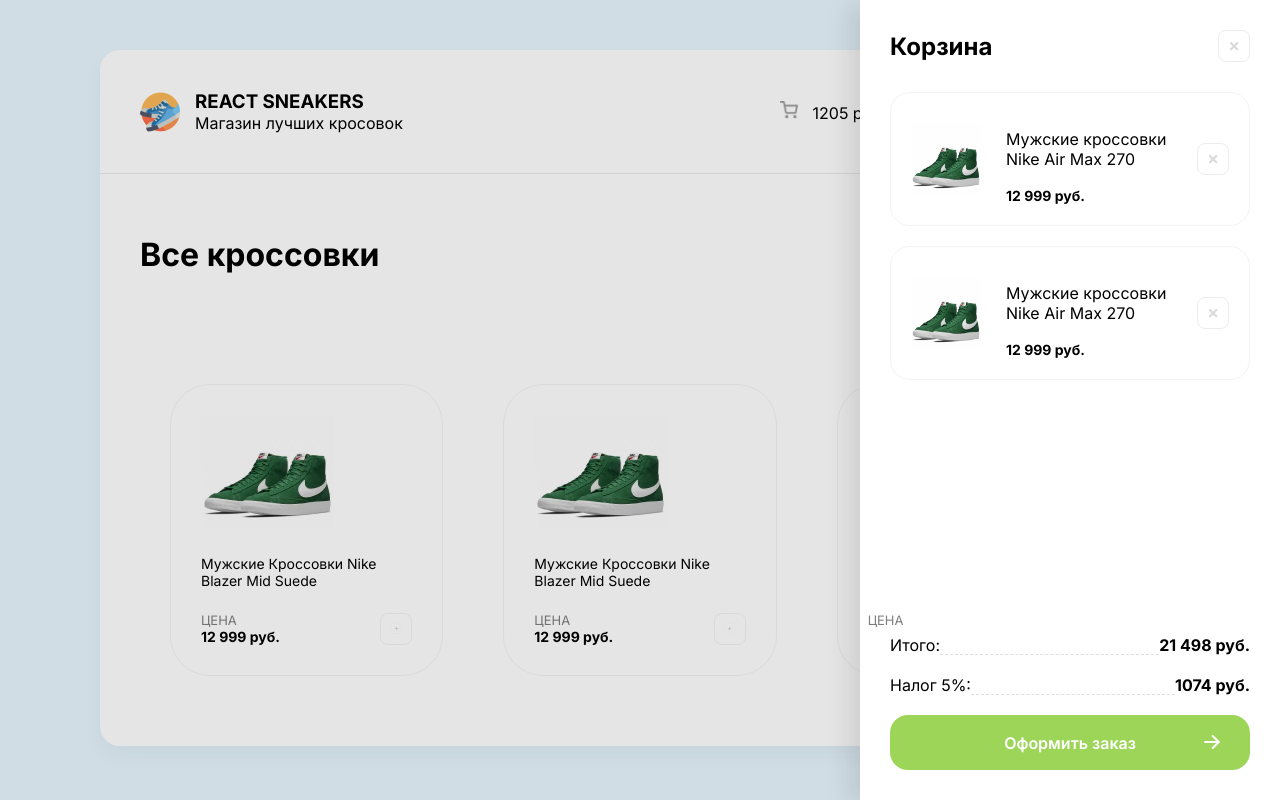
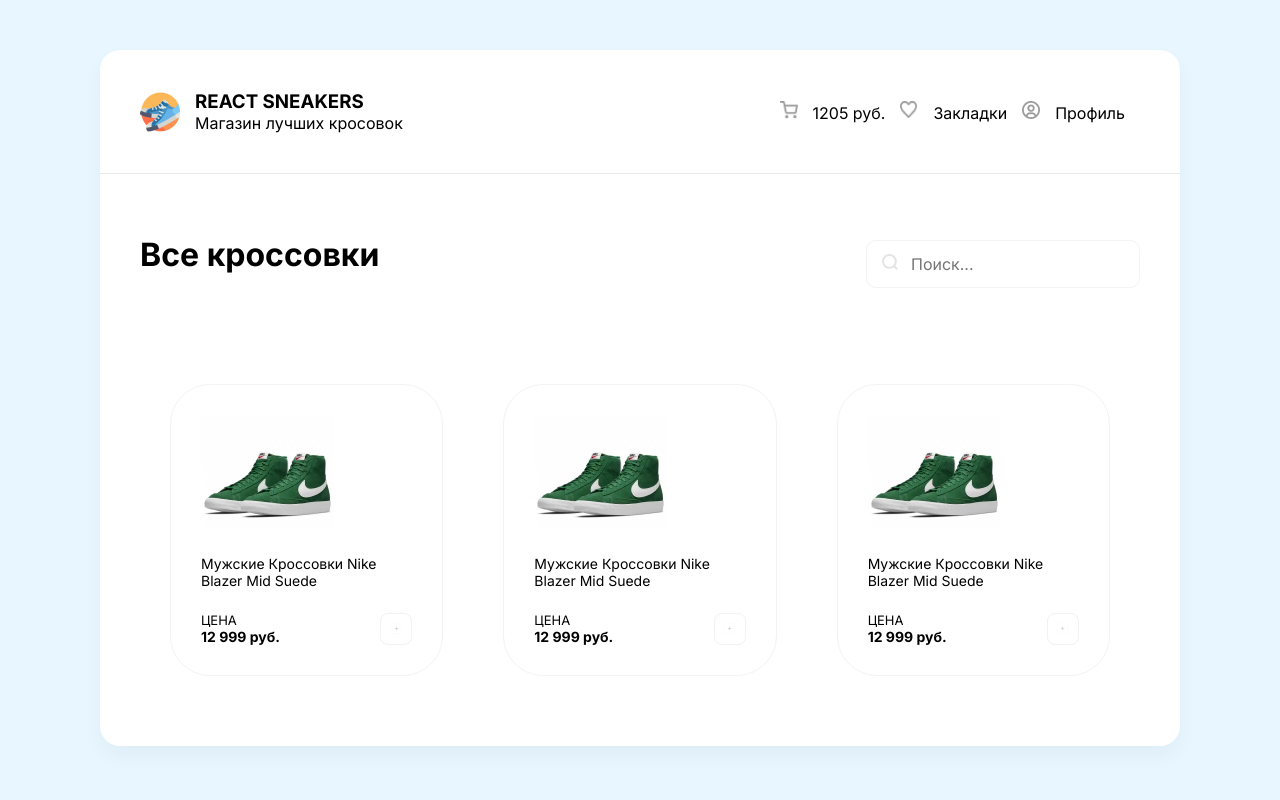
Before and after one commit to 1-infinity-1/sneaker, a React (Create React App) app: page / in a window 1280 px wide. Built offline with nearby package versions, Linux system fonts and the light colour scheme.

Commit message:
доработал корзину + display none, чтобы скрыть её

```diff
--- a/src/App.js
+++ b/src/App.js
@@ -3,13 +3,13 @@
 function App() {
     return (
         <div className="wrapper">
-            <div className="overlay">
+            <div style = {{display: 'none'}} className="overlay">
                 <div className="drawer">
                     <div className="cartHeadBtn">
                         <h2 className="cartHead">Корзина</h2>
                         <img className="btn_cross" src="/image/btn-cross.svg" alt="cross"/>
                     </div>
-                    <div className="Item">
+                    <div className="item">
                         <div className="cartItem">
                             <img className="cartItemImg" src="/image/sneakers/1.png" alt="Sneakers"/>
                             <div>
--- a/src/index.scss
+++ b/src/index.scss
@@ -51,8 +51,10 @@
     margin: 0;
   }
 
-  .Item {
+  .item {
     flex: 1;
+    overflow: auto;
+    margin-bottom: 40px;
   }
 
   .cartItem {
@@ -128,13 +130,13 @@
     top: 20px;
   }
 
-  :hover {
-    background: lighten(#9dd558, 5%);
-  }
+  // :hover {
+  //   background: lighten(#9dd558, 5%);
+  // }
 
-  :active {
-    background: darken(#9dd558, 5%);
-  }
+  // :active {
+  //   background: darken(#9dd558, 5%);
+  // }
 }
 
 header {
@@ -231,7 +233,6 @@
       p {
         margin: 0;
         font-size: 13px;
-        opacity: 0.5;
         text-transform: uppercase;
       }
 
```
